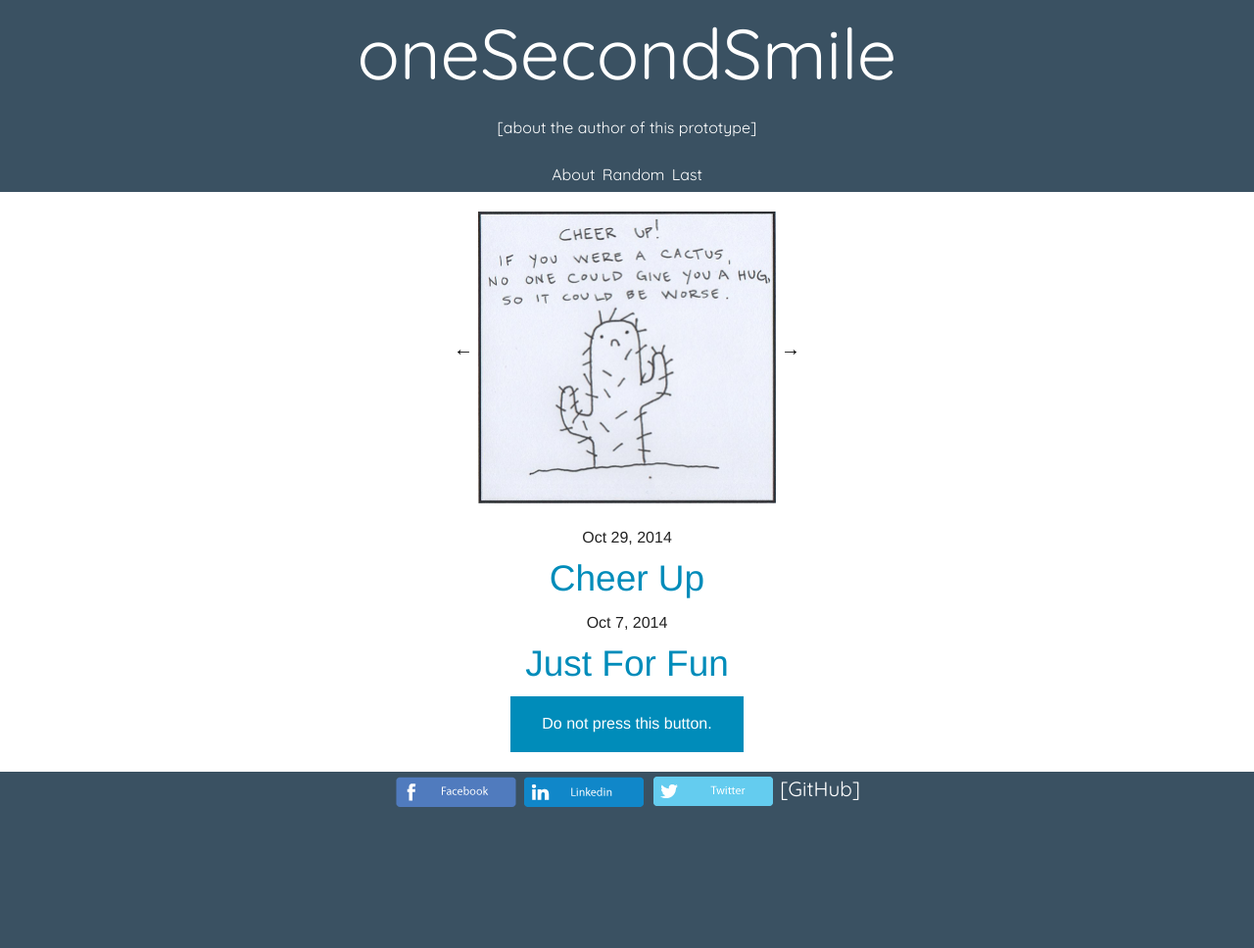
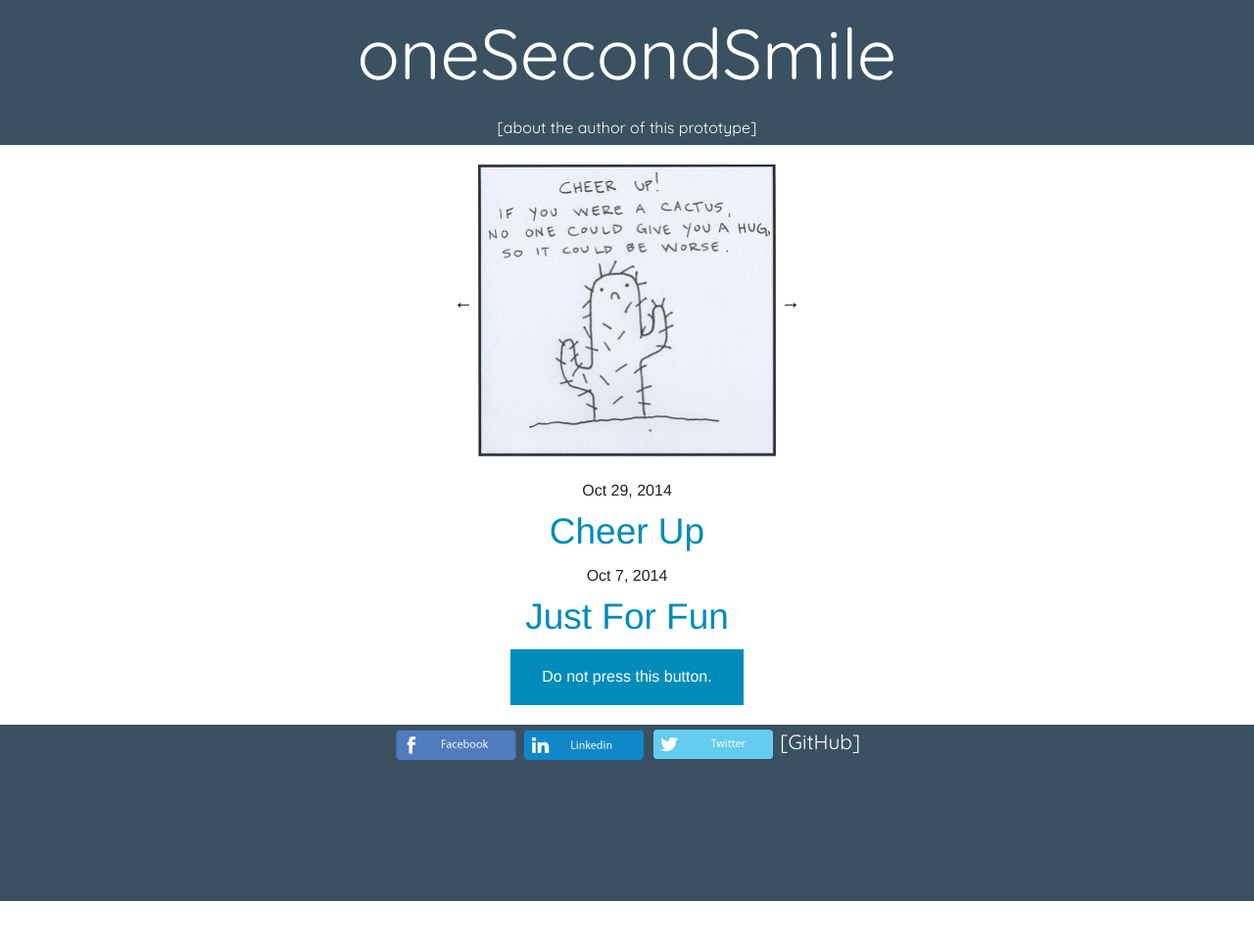
Before and after one commit to RobertSnodgrass/oneSecondSmile, a Jekyll site: the page built from index.html, in a window 1280 px wide. Shown: the whole page at 98% size. Built offline with Jekyll 4.4.1, drawn with Linux system fonts in a browser that asks for light colours; nearby versions of some CDN libraries; some web fonts are replaced; after the commit the page ends 920 px from its top, so only the background shows below that.

Commit message:
another attempt to fix post links...

```diff
--- a/_includes/header.html
+++ b/_includes/header.html
@@ -19,13 +19,13 @@
 
 
       <div class = "row">
-        <div class="trigger">
+    <!--     <div class="trigger">
           {% for page in site.pages %}
             {% if page.title %}
             <a class="page-link" href="{{ page.url | prepend: site.url }}">{{ page.title }}</a>
             {% endif %}
           {% endfor %}
-       </div>
+       </div> -->
       <!--DO NOT ADD ANY MORE OF THESE, THEY BREAK THE NAV BAR <div class="trigger">-->
     </nav>
   </div>
--- a/_posts/2014-10-07-Just-For-Fun.markdown
+++ b/_posts/2014-10-07-Just-For-Fun.markdown
@@ -6,7 +6,7 @@
 
 Contains the first batch of Just for Fun pictures
 
-<a class="site-title" href="{{ site.title }} | prepend: site.url }}"</a>
+<a class="site-title" href="{{ site.baseurl }}/">{{ site.title }}</a>
 
 
 <!-- <div class="postPic">
--- a/index.html
+++ b/index.html
@@ -14,7 +14,8 @@
         <span class="post-meta">{{ post.date | date: "%b %-d, %Y" }}</span>
 
         <h2>
-          <a class="post-link" href="{{ post.url | prepend: site.baseurl }}">{{ post.title }}</a>
+          <a class="post-link" href="{{ post.url | prepend: site.url }}">{{ post.title }}</a>
+
         </h2>
       <!-- </li> -->
     {% endfor %}
```
